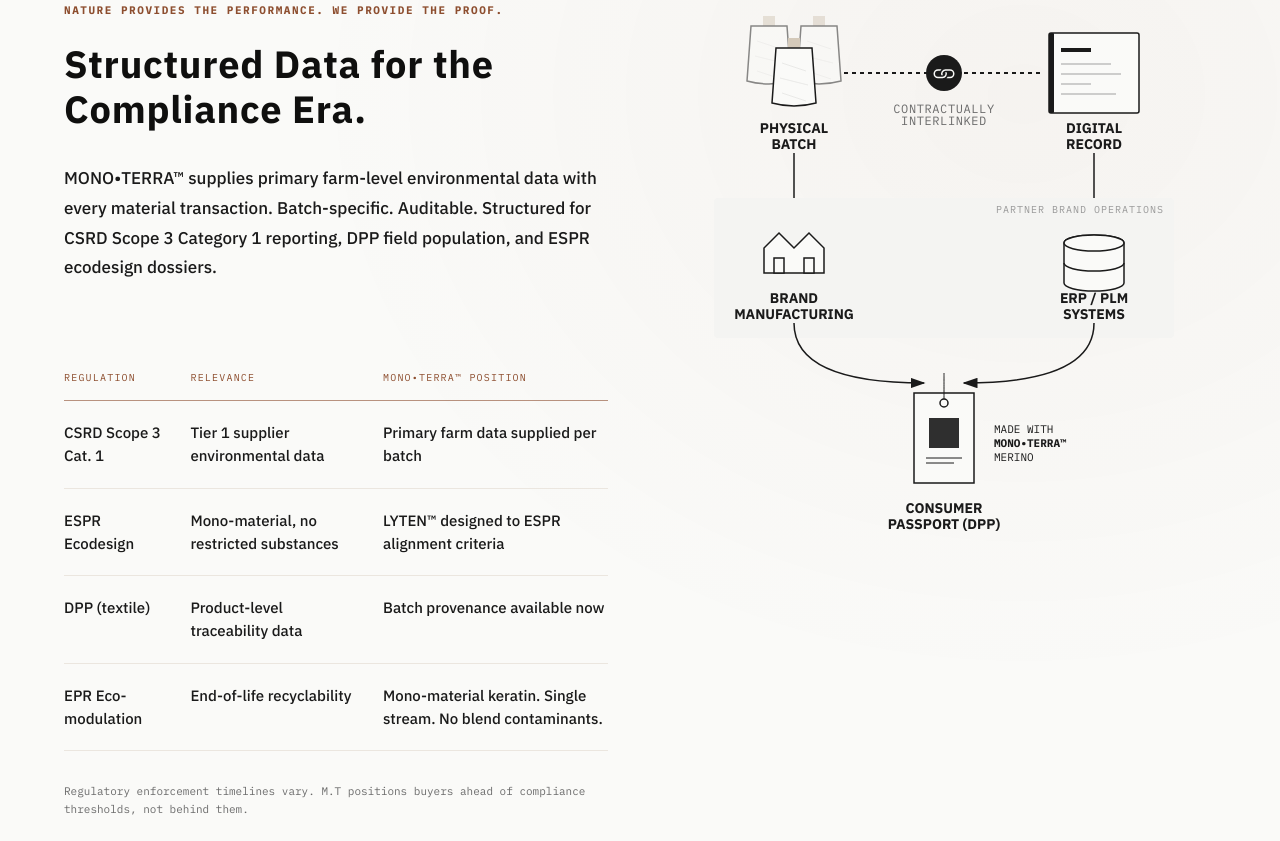
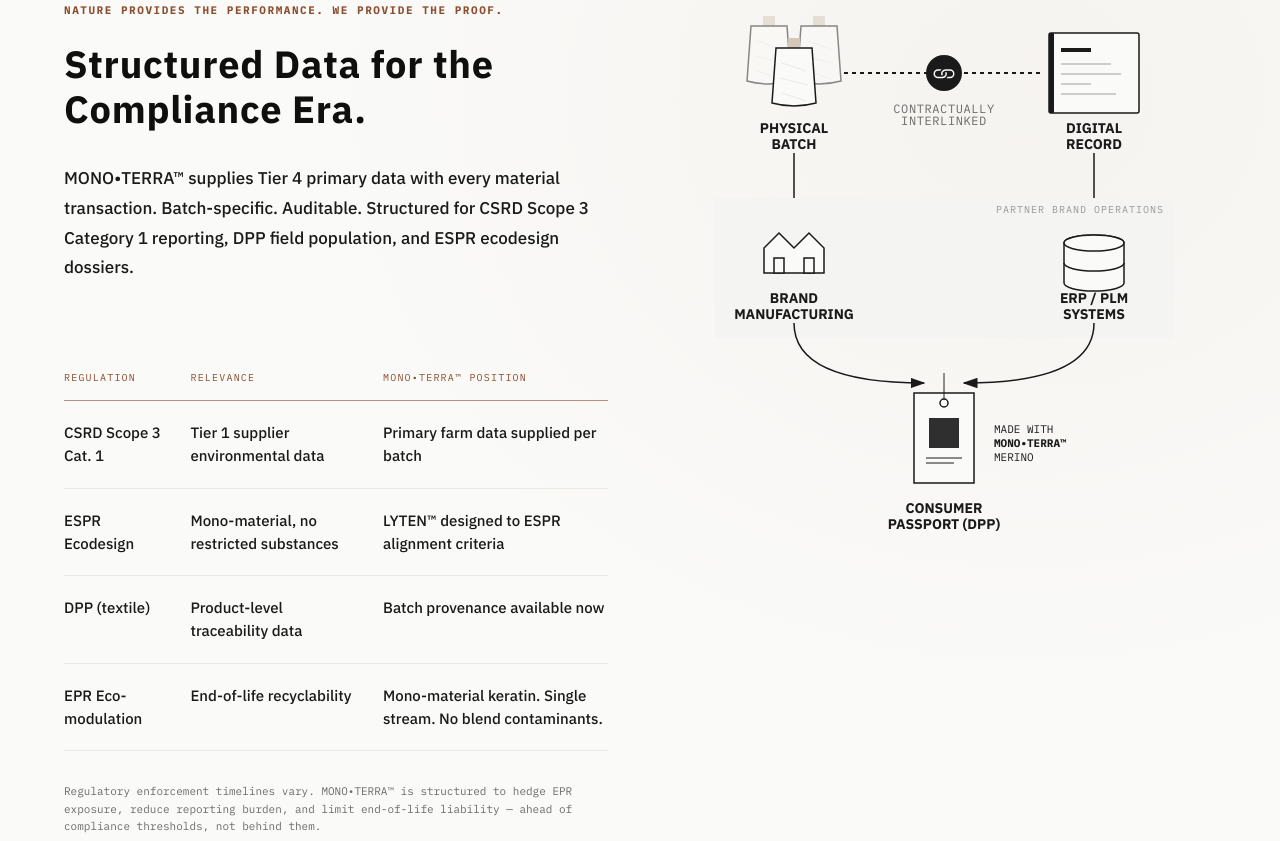
Before and after one commit to GrnFldAB/M.T-Website, a plain HTML site: page index.html in a window 1280 px wide. Shown: the part 4499-5340 px from the top of the page. Drawn offline with Linux system fonts and the light colour scheme; a web font is replaced by a local one.

Commit message:
Update index.html

```diff
--- a/index.html
+++ b/index.html
@@ -1651,7 +1651,7 @@
           <span class="data-bridge-text">Nature provides the performance. We provide the proof.</span>
           <h2 class="data-headline" id="data-layer-headline">Structured Data for the Compliance Era.</h2>
           <p class="data-intro">
-            MONO&bull;TERRA™ supplies primary farm-level environmental data with every material transaction. Batch-specific. Auditable. Structured for CSRD Scope 3 Category 1 reporting, DPP field population, and ESPR ecodesign dossiers.
+            MONO&bull;TERRA™ supplies Tier 4 primary data with every material transaction. Batch-specific. Auditable. Structured for CSRD Scope 3 Category 1 reporting, DPP field population, and ESPR ecodesign dossiers.
           </p>
 
           <table class="reg-table" aria-label="Regulatory compliance matrix">
@@ -1685,7 +1685,7 @@
               </tr>
             </tbody>
           </table>
-          <p class="data-qualify-note">Regulatory enforcement timelines vary. M.T positions buyers ahead of compliance thresholds, not behind them.</p>
+          <p class="data-qualify-note">Regulatory enforcement timelines vary. MONO&bull;TERRA™ is structured to hedge EPR exposure, reduce reporting burden, and limit end-of-life liability — ahead of compliance thresholds, not behind them.</p>
         </div>
 
         <!-- SVG Schematic Column -->
@@ -1841,7 +1841,7 @@
           <div class="prov-light-inner reveal">
             <h2 class="prov-headline reveal-child" id="provenance-headline">Single-estate. Identity preserved.</h2>
             <p class="prov-body reveal-child">
-              Every batch of LYTEN™ originates from a single estate in Victoria, Australia. A seventh-generation family stud producing fine merino. The source is consistent. The provenance is unbroken. The data is primary -- not modelled, not averaged, not inferred.
+              Every batch of LYTEN™ originates from a single estate in Victoria, Australia. A seventh-generation family stud producing fine merino. The data is primary -- not modelled, not averaged, not inferred. Single-origin. Fully segregated. Secure supply.
             </p>
           </div>
         </div>
```
